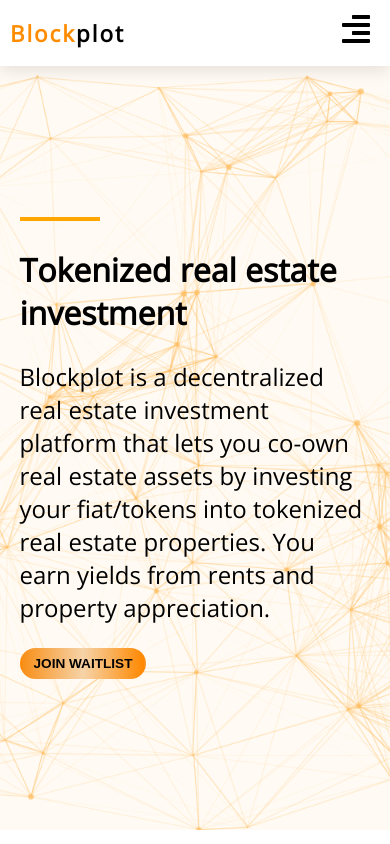
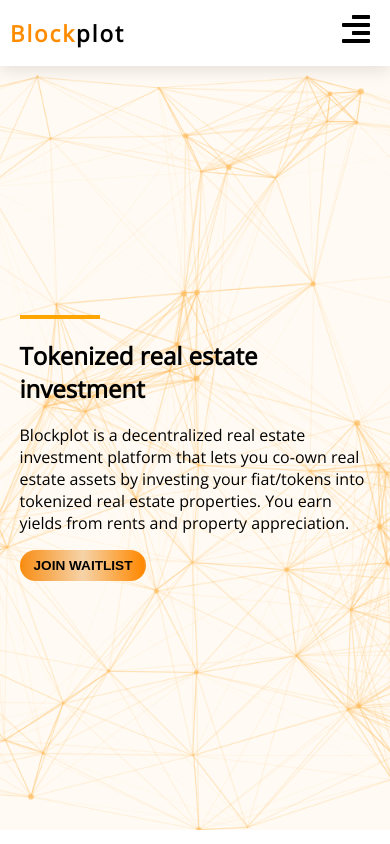
Before and after one commit to Francis-Nwachukwu/blockplot, a React (Create React App) app: page / in a window 390 px wide. Shown: the top 844 px of the page. Built offline with nearby package versions, Linux system fonts and the light colour scheme.

Commit message:
Making changes to my application

```diff
--- a/src/App.css
+++ b/src/App.css
@@ -115,6 +115,14 @@ Hero
 .hero-info p {
   font-size: 1.5rem;
   /* line-height: 2.5rem; */
+}
+@media screen and (max-width: 550px) {
+  .hero-info h2 {
+    font-size: 1.5rem;
+  }
+  .hero-info p {
+    font-size: 1rem;
+  }
 }
 /* ====================
 Solution
@@ -272,7 +280,7 @@ About
 }
 .market {
   padding: 3rem 1rem;
-  background-color: orange;
+  background-color: rgba(255, 166, 0, 0.271);
   -webkit-clip-path: polygon(
     0% 10%,
     50% 0,
@@ -308,14 +316,13 @@ About Page
 ===============
 */
 .about-page {
-  padding-top: 6rem;
-  /* min-height: calc(100vh - 61px); */
+  padding: 2rem 0;
+  /* min-height: 40vh; */
   /* position: absolute; */
 }
 .about-section {
   position: relative;
   background: rgba(255, 166, 0, 0.045);
-  min-height: 50vh;
 }
 
 .about-bg {
```
